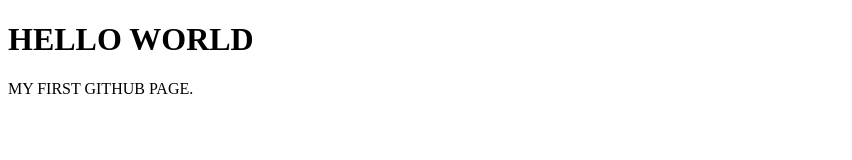
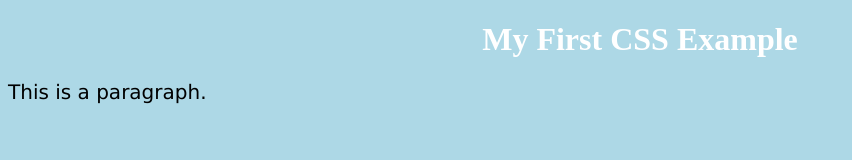
Before and after one commit to PrahladC/PrahladC.github.io, a plain HTML site: page index.html in a window 1280 px wide. Shown: the whole page, without its empty margins (0-852 px from the left). Drawn offline with Linux system fonts and the light colour scheme.

Commit message:
Update index.html

```diff
--- a/index.html
+++ b/index.html
@@ -1,12 +1,26 @@
 <!DOCTYPE html>
 <html>
 <head>
-<title>Page Title</title>
+<style>
+body {
+  background-color: lightblue;
+}
+
+h1 {
+  color: white;
+  text-align: center;
+}
+
+p {
+  font-family: verdana;
+  font-size: 20px;
+}
+</style>
 </head>
 <body>
 
-<h1>HELLO WORLD</h1>
-<p>MY FIRST GITHUB PAGE.</p>
+<h1>My First CSS Example</h1>
+<p>This is a paragraph.</p>
 
 </body>
 </html>
```
